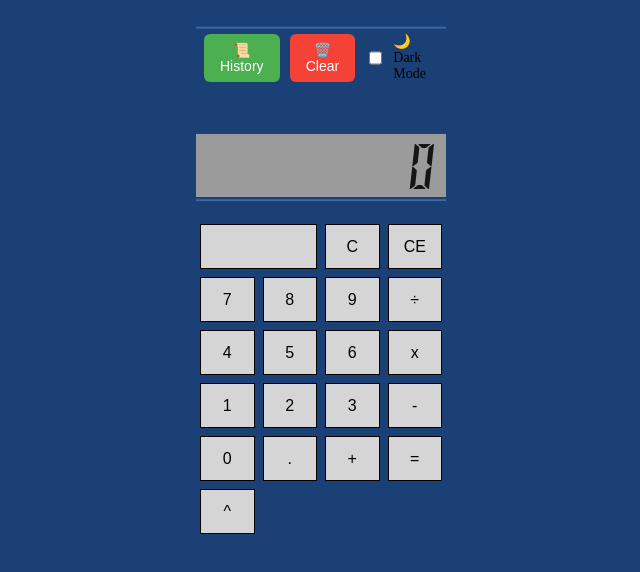
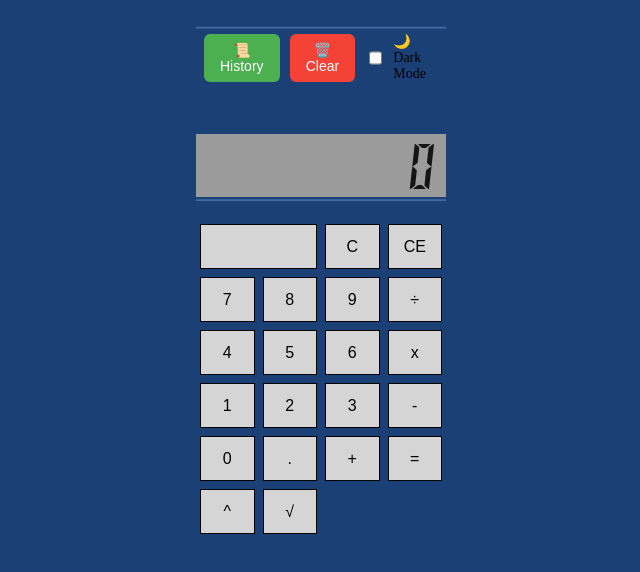
Before and after one commit to Wilcolab/Anythink-Market-4u88zngc, a website: page public/index.html in a window 1280 px wide. Shown: the whole page, without its empty margins (319-959 px from the left). Drawn offline with Linux system fonts and the light colour scheme.

Commit message:
Add square root button: implement √ function with error handling for negative numbers

```diff
--- a/public/client.js
+++ b/public/client.js
@@ -141,6 +141,18 @@ function equalPressed() {
     calculate(operand1, operand2, operation);
 }
 
+// TODO: Add square root function
+function squareRootPressed() {
+    var currentValue = getValue();
+    if (currentValue < 0) {
+        setError();
+        return;
+    }
+    var result = Math.sqrt(Number(currentValue));
+    setValue(result);
+    state = states.complete;
+}
+
 // TODO: Add key press logics
 document.addEventListener('keypress', (event) => {
     if (event.key.match(/^\d+$/)) {
--- a/public/index.html
+++ b/public/index.html
@@ -173,6 +173,8 @@
             <!-- TODO: Buttons -->
             <!-- add a button for a power (or exponential) function -->
             <button class="btn" onClick="operationPressed('^')">^</button>
+            <!-- add a button for square root function -->
+            <button class="btn" onClick="squareRootPressed()">&radic;</button>
           </div>
         </div>
       </div>
```
